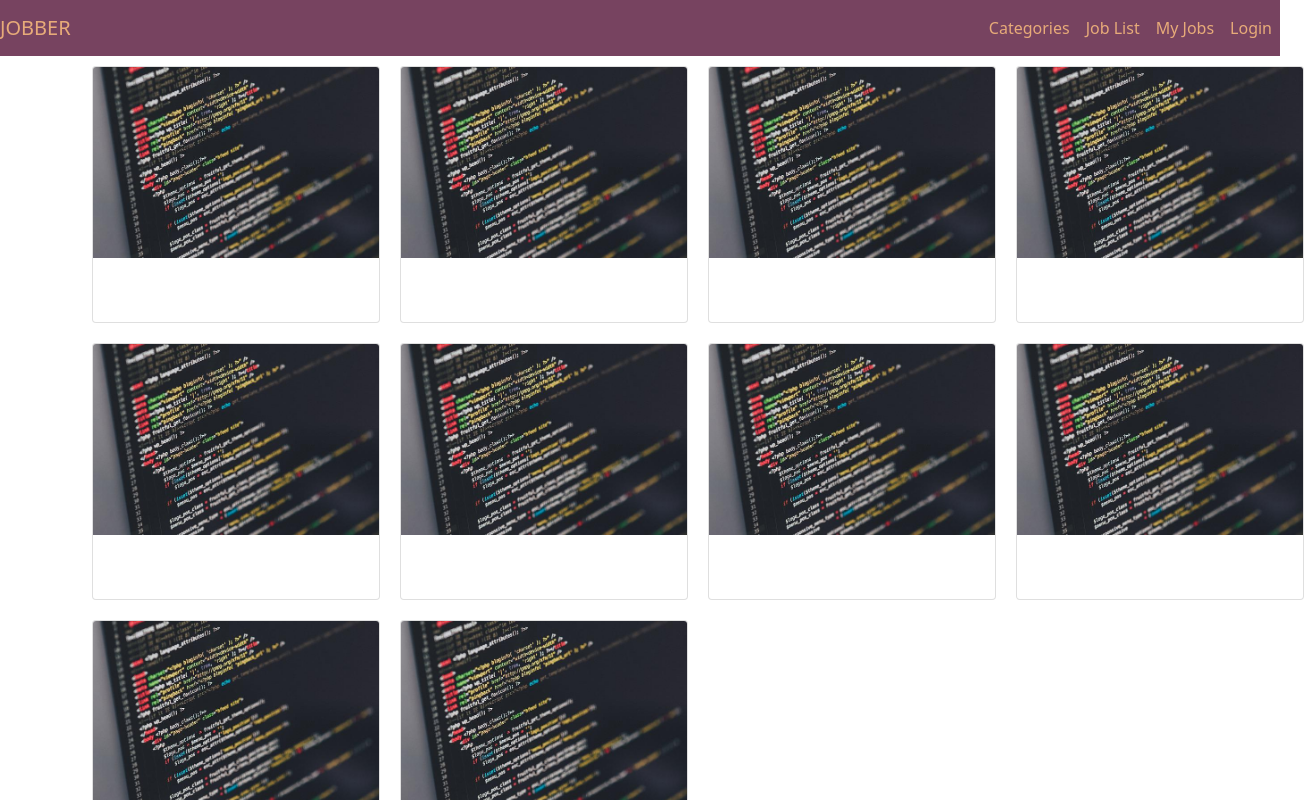
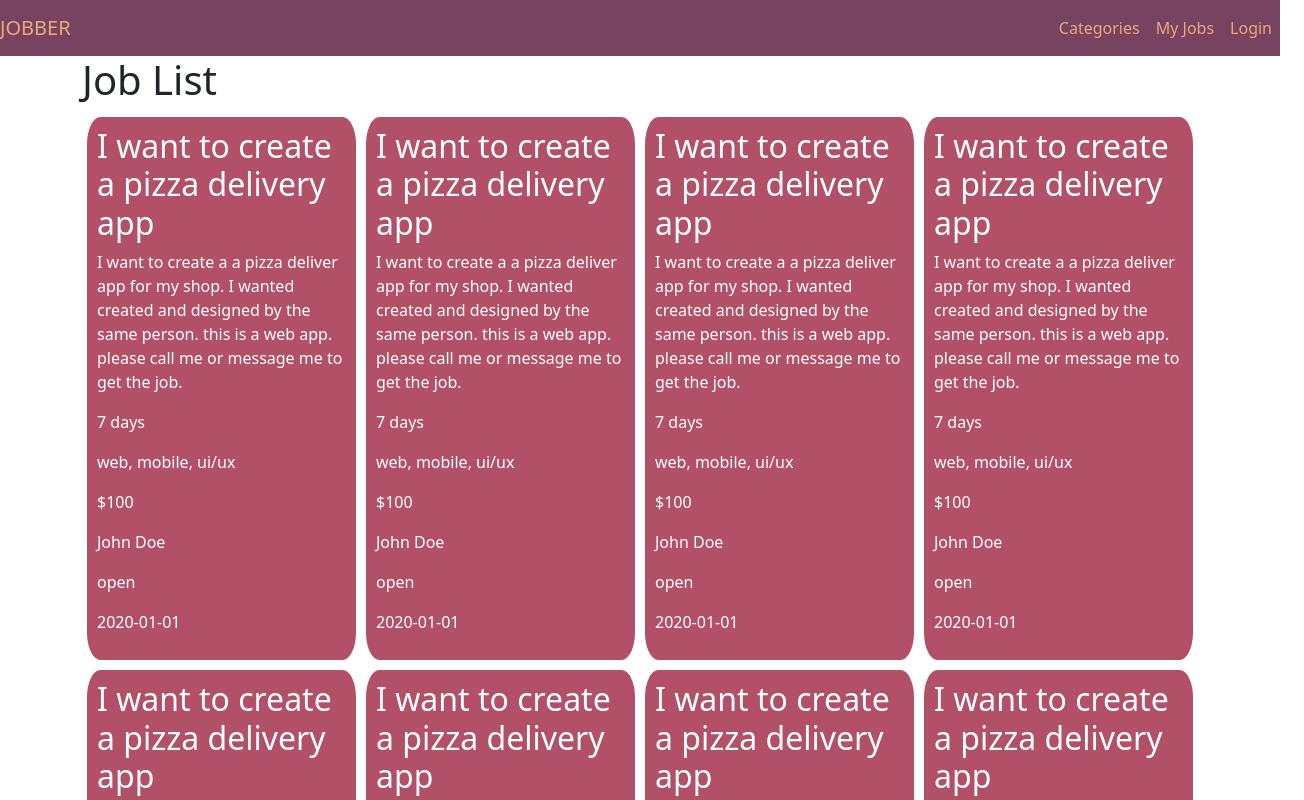
Before and after one commit to DyaryRaoof/jobber-front-end, a React (Create React App) app: page /categories/1/jobs in a window 1280 px wide. Shown: the top 800 px of the page, 1304 px wide, since content can reach past the window. Built offline with nearby package versions, Linux system fonts and the light colour scheme.

Commit message:
Add JobList Page

```diff
--- a/package.json
+++ b/package.json
@@ -9,6 +9,7 @@
     "bootstrap": "^5.1.3",
     "react": "^18.2.0",
     "react-dom": "^18.2.0",
+    "react-router-dom": "^6.3.0",
     "react-scripts": "5.0.1",
     "web-vitals": "^2.1.4"
   },
--- a/src/App.js
+++ b/src/App.js
@@ -1,14 +1,19 @@
 import Header from './Components/Header';
-import Categories from './Components/Categories';
+import CategoriesPage from './Components/Categories-Page';
+import { BrowserRouter as Router, Route, Routes } from 'react-router-dom';
+import JobList from './Components/JobList';
 
 function App() {
   return (
-    <div>
+    <Router>
       <Header />
       <div className="container">
-        <Categories />
+        <Routes>
+          <Route path="/" element={<CategoriesPage />} />
+          <Route path="/categories/:id/jobs" element={<JobList />} />
+        </Routes>
       </div>
-    </div>
+    </Router>
   );
 }
 
--- /dev/null
+++ b/src/Components/Categories-Page.js
@@ -0,0 +1,19 @@
+import DUMMY_CATETORIES from '../DUMMY_DATA/categories';
+import './Categories.css';
+import CategoryCard from './CategoryCard';
+import Paginator from './Paginator';
+
+const CategoriesPage = () => {
+  return (
+    <div>
+      <div class="categories-container">
+        {DUMMY_CATETORIES.map((category) => {
+          return <CategoryCard category={category} />;
+        })}
+      </div>
+      <Paginator />
+    </div>
+  );
+};
+
+export default CategoriesPage;
--- a/src/Components/Categories.css
+++ b/src/Components/Categories.css
@@ -2,10 +2,3 @@
     display: grid;
     grid-template-columns: repeat(4, 1fr);
 }
-
-.category-card{
-    margin: 10px;
-    background-color: #B25068;
-    color: white;
-
-}
--- a/src/Components/Categories.js
+++ /dev/null
@@ -1,25 +0,0 @@
-import DUMMY_CATETORIES from '../DUMMY_DATA/categories';
-import './Categories.css';
-import Paginator from './Paginator';
-
-const Categories = () => {
-  return (
-    <div>
-      <div class="categories-container">
-        {DUMMY_CATETORIES.map((category) => {
-          return (
-            <div className="card category-card" style={{ width: '18rem' }} key={category.id}>
-              <img className="card-img-top" src={category.imageUrl} alt="Card image cap" />
-              <div className="card-body">
-                <h5 className="card-title text-center">{category.name}</h5>
-              </div>
-            </div>
-          );
-        })}
-      </div>
-      <Paginator />
-    </div>
-  );
-};
-
-export default Categories;
--- /dev/null
+++ b/src/Components/CategoryCard.css
@@ -0,0 +1,6 @@
+.category-card{
+    margin: 10px;
+    background-color: #B25068 !important;
+    color: white;
+
+}
--- /dev/null
+++ b/src/Components/CategoryCard.js
@@ -0,0 +1,14 @@
+import './CategoryCard.css';
+
+const CategoryCard = ({ category }) => {
+  return (
+    <div className="card category-card" style={{ width: '18rem' }} key={category.id}>
+      <img className="card-img-top" src={category.imageUrl} alt="Card image cap" />
+      <div className="card-body">
+        <h5 className="card-title text-center">{category.name}</h5>
+      </div>
+    </div>
+  );
+};
+
+export default CategoryCard;
--- a/src/Components/Header.js
+++ b/src/Components/Header.js
@@ -19,11 +19,6 @@ const Header = () => {
           </li>
           <li className="nav-item">
             <a className="nav-link" href="#">
-              Job List
-            </a>
-          </li>
-          <li className="nav-item">
-            <a className="nav-link" href="#">
               My Jobs
             </a>
           </li>
--- /dev/null
+++ b/src/Components/JobList.css
@@ -0,0 +1,12 @@
+.job-list-card-container{
+    display: grid;
+    grid-template-columns: repeat(4, 1fr);
+}
+
+.job-list-card{
+    background-color: #B25068;
+    color: white;
+    margin: 5px;
+    border-radius: 5%;
+    padding: 10px;
+}
--- /dev/null
+++ b/src/Components/JobList.js
@@ -0,0 +1,28 @@
+import DUYMMY_JOBS from '../DUMMY_DATA/jobs';
+import './JobList.css';
+
+const JobList = () => {
+  return (
+    <div>
+      <h1>Job List</h1>
+      <div className="job-list-card-container">
+        {DUYMMY_JOBS.map((job) => (
+          <div key={job.id}>
+            <div className="job-list-card">
+              <h2>{job.title}</h2>
+              <p>{job.description}</p>
+              <p>{job.duration}</p>
+              <p>{job.tags}</p>
+              <p>{job.budget}</p>
+              <p>{job.user.name}</p>
+              <p>{job.status}</p>
+              <p>{job.createdAt}</p>
+            </div>
+          </div>
+        ))}
+      </div>
+    </div>
+  );
+};
+
+export default JobList;
--- /dev/null
+++ b/src/DUMMY_DATA/jobs.js
@@ -0,0 +1,25 @@
+const DUYMMY_JOBS = [];
+
+for (let i = 0; i < 20; i++) {
+  DUYMMY_JOBS.push({
+    id: i,
+    title: 'I want to create a pizza delivery app',
+    description: 'I want to create a a pizza deliver app  for my ' + 'shop. I wanted created and designed by the ' + 'same person. this is a web app. please call me ' + 'or message me to get the job.',
+    duration: '7 days',
+    tags: 'web, mobile, ui/ux',
+    budget: '$100',
+    categoryId: 1,
+    user: {
+      id: 1,
+      name: 'John Doe',
+      email: 'dyaryraoof@gmail.com',
+      phone: '07701344444',
+      facebook: 'https://www.facebook.com/dyary',
+    },
+    status: 'open',
+    createdAt: '2020-01-01',
+    updatedAt: '2020-01-01',
+  });
+}
+
+export default DUYMMY_JOBS;
```
Also changed, not shown: 1 other file (tests, documents, lock files or other folders).
